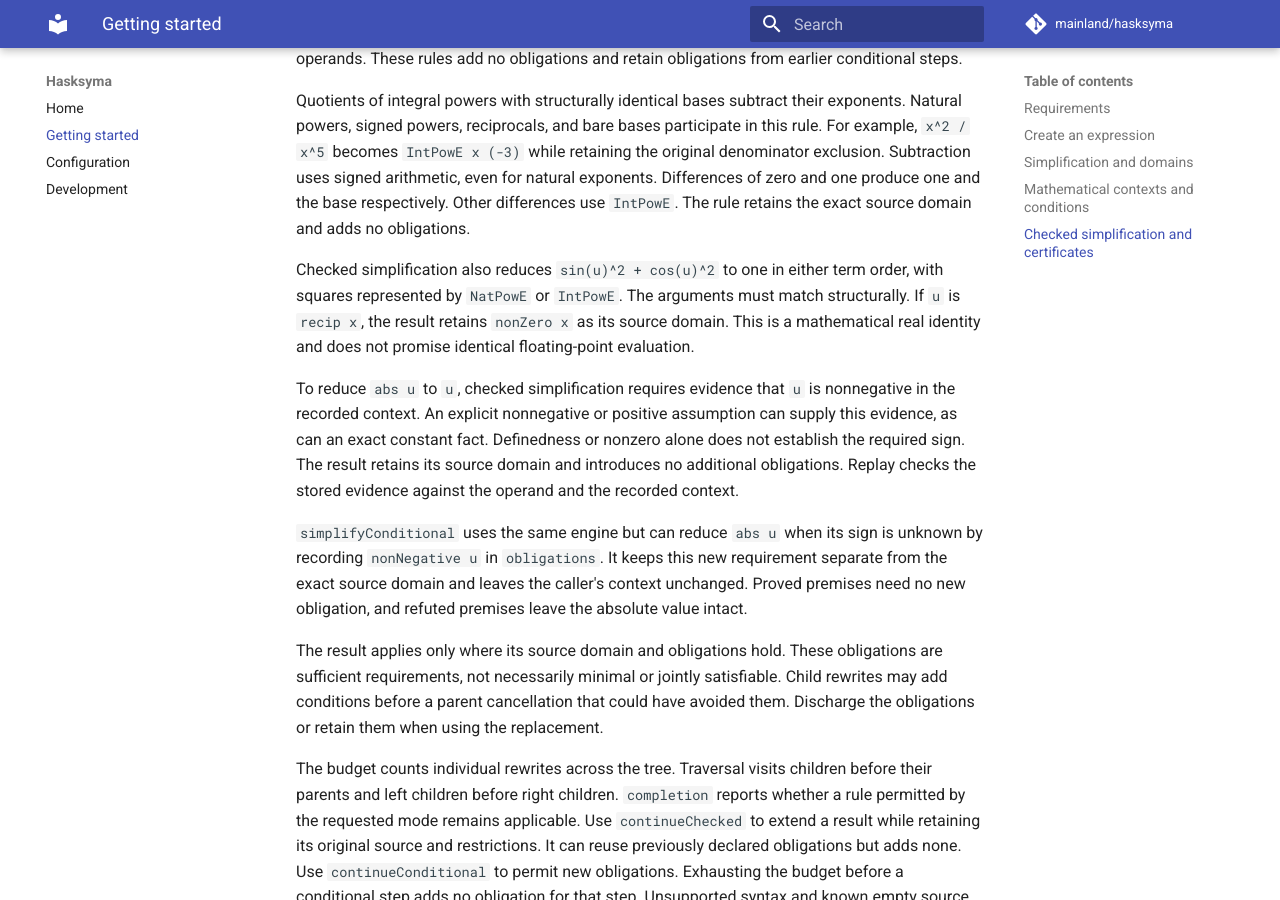
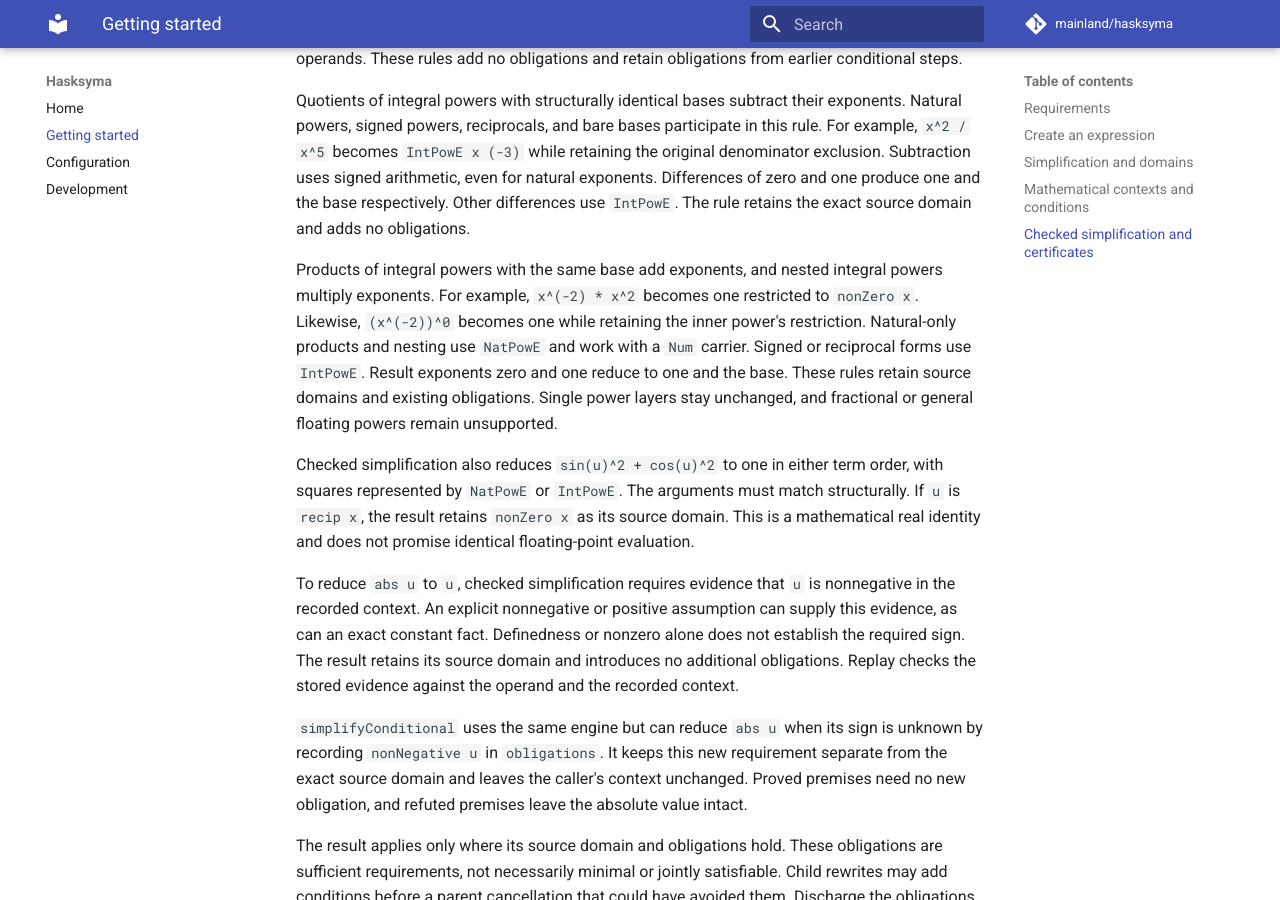
Before and after one commit to mainland/hasksyma, an MkDocs documentation site: the page built from docs/getting-started.md, in a window 1280 px wide and 900 px high, scrolled down 3557 px. Built offline with MkDocs 1.6.1 and Material for MkDocs 9.7.7, drawn with Linux system fonts in a browser that asks for light colours; comment, search, counter and statistics services are not loaded.

Commit message:
Add checked product and nested-power laws.
Combine integral powers while retaining source domains and conditional
obligations. Add certificate replay and domain-preservation tests.

```diff
--- a/docs/getting-started.md
+++ b/docs/getting-started.md
@@ -169,6 +169,15 @@ for natural exponents. Differences of zero and one produce one and the base
 respectively. Other differences use `IntPowE`. The rule retains the exact source
 domain and adds no obligations.
 
+Products of integral powers with the same base add exponents, and nested
+integral powers multiply exponents. For example, `x^(-2) * x^2` becomes one
+restricted to `nonZero x`. Likewise, `(x^(-2))^0` becomes one while retaining
+the inner power's restriction. Natural-only products and nesting use `NatPowE`
+and work with a `Num` carrier. Signed or reciprocal forms use `IntPowE`.
+Result exponents zero and one reduce to one and the base. These rules retain
+source domains and existing obligations. Single power layers stay unchanged,
+and fractional or general floating powers remain unsupported.
+
 Checked simplification also reduces `sin(u)^2 + cos(u)^2` to one in either
 term order, with squares represented by `NatPowE` or `IntPowE`. The arguments
 must match structurally. If `u` is `recip x`, the result retains `nonZero x`
```
Also changed, not shown: 2 other files.
